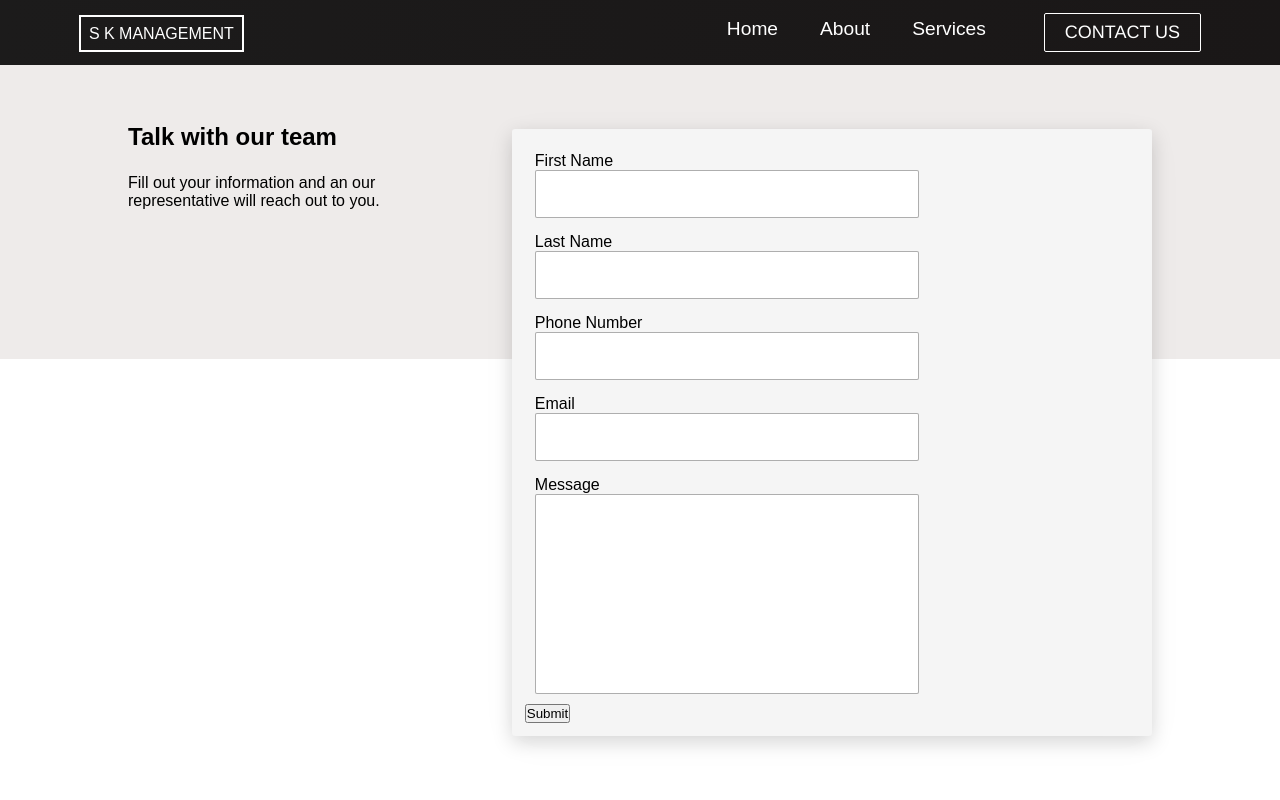
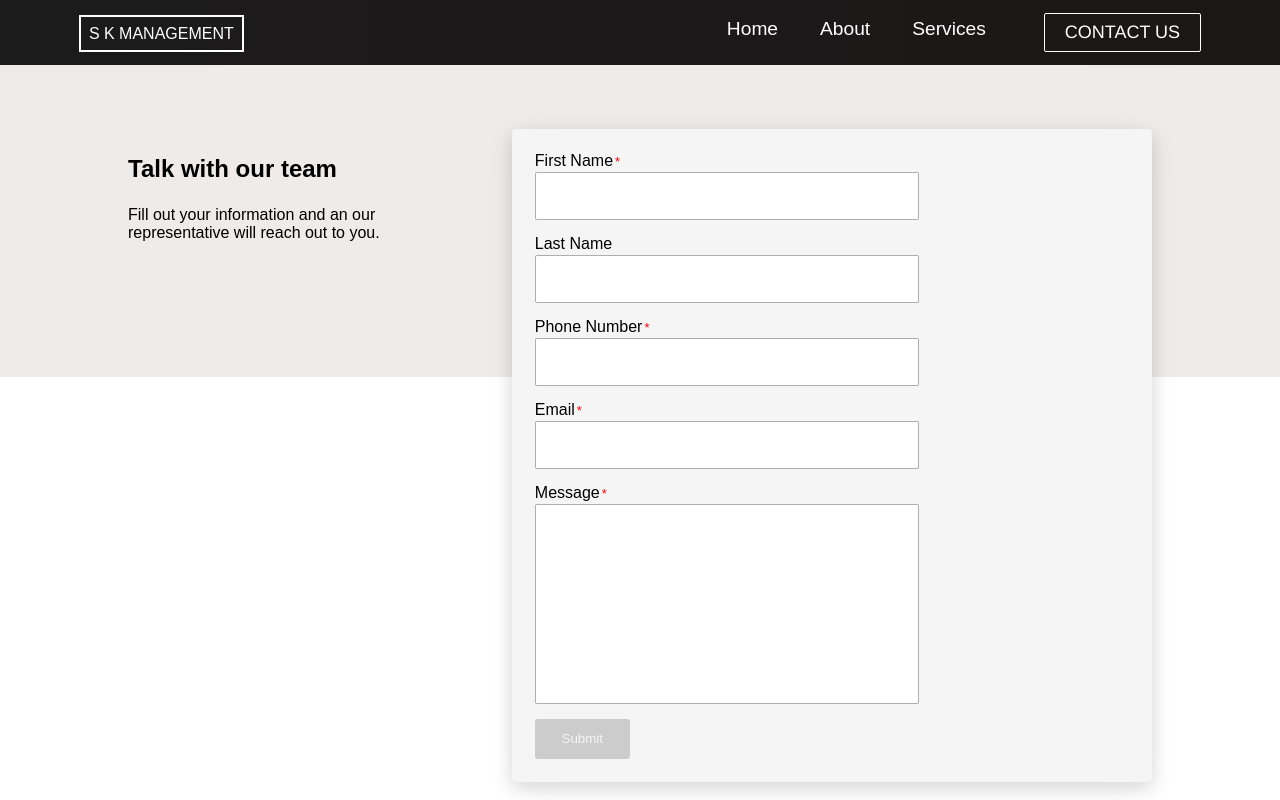
Before and after one commit to YashPatel04/business-portfolio-website, a React (Create React App) app: page /contact in a window 1280 px wide. Shown: the top 800 px of the page. Built offline with nearby package versions, Linux system fonts and the light colour scheme; the HTML template or start-up script is replaced by a standard one; a web font is replaced by a local one.

Commit message:
1080p frontend contact form ready

```diff
--- a/src/components/Form.css
+++ b/src/components/Form.css
@@ -2,6 +2,11 @@
     height: auto;
     position: relative;
     font-family: '', sans-serif;
+}
+.asterisk{
+    padding-left:2px;
+    color:red;
+    font-size: small;
 }
 .Tone-1{
     background-color: rgb(238, 235, 234);
@@ -39,7 +44,7 @@
     box-shadow: 0 6px 20px rgba(14, 14, 14, 0.17);
     -webkit-filter: drop-shadow(0 6px 20px rgba(56, 125, 255, 0.017));
     filter: drop-shadow(0 6px 20px rgba(17, 17, 18, 0.017));
-    border-radius: 3px;
+    border-radius: 4px;
     overflow: hidden;
     text-decoration: none;
     padding:1%;
@@ -49,7 +54,7 @@
 }
 .dialouge{
     width: 20vw;
-    margin-top:4.5%;
+    margin-top:7%;
     margin-left:10%;
 }
 .box{
@@ -59,8 +64,28 @@
     border: 1px solid #909090ba;
     border-radius: 2px;
 }
+label{
+    padding-bottom:2px;
+}
 input:focus, textarea:focus {
     border: 2px solid #909090ba; /* Change border color when input is focused */
     outline: none; /* Remove default outline */
-    box-shadow: 0 0 5px rgba(81, 203, 238, 1); /* Add a subtle shadow */
+    box-shadow: 0 0 5px rgba(146, 146, 223, 0.549); /* Add a subtle shadow */
 }
+#submit{
+    background-color: black;
+    color: whitesmoke;
+    width:95px;
+    height:40px;
+    border-radius:3px;
+    border:none;
+}
+#submit:hover{
+    background-color: #F06A6A;
+    box-shadow: 0 0 8px rgba(0, 0, 0, 0.549);
+    transition: all 0.1s ;
+}
+#submit:disabled {
+    background-color: #ccc; /* Gray background for disabled state */
+    cursor: not-allowed; /* Change cursor to indicate disabled state */
+}
--- a/src/components/Form.js
+++ b/src/components/Form.js
@@ -2,7 +2,7 @@ import React from 'react';
 import './Form.css';
 import {useForm} from "react-hook-form";
 function Form() {
-  const { register, handleSubmit, formState:{errors} } = useForm();
+  const { register, handleSubmit, formState:{errors, isValid} } = useForm({mode: 'onChange',criteriaMode: 'all'});
   const onSubmit = (data) => {
     console.log(data);
   }
@@ -18,17 +18,17 @@ function Form() {
         <div className='form-container'>
         <form onSubmit={handleSubmit(onSubmit)}>
           <div className='form-item'>
-            <label>First Name</label>
+            <label>First Name<a className='asterisk'>*</a></label>
             <input className='box' name="firstName" {...register("firstName",{required:true})}/>
-            {errors.firstName && <p className='warnings'>First name is required</p>}
+            {errors.firstName && <p className='warnings'>First name is required.</p>}
           </div>
           <div className='form-item'>
             <label>Last Name</label>
             <input className='box' name="lastName" {...register("lastName",{required:false})}/>
           </div>
           <div className='form-item'>
-            <label>Phone Number</label>
-            <input className='box' name="phone" {...register("phone",{required:true , pattern:'^(?:\+1)?\s?\(?\d{3}\)?[-.\s]?\d{3}[-.\s]?\d{4}$'})}/>
+            <label>Phone Number<a className='asterisk'>*</a></label>
+            <input className='box' name="phone" {...register("phone",{required:true , pattern: /^(?:\+1)?\s?\(?\d{3}\)?[-.\s]?\d{3}[-.\s]?\d{4}$/})}/>
             {/*
             This regex pattern allows for phone numbers in various formats, such as:
             (123) 456–7890
@@ -37,24 +37,26 @@ function Form() {
             1234567890
             +11234567890
             */}
-            {errors.phone && <p className='warnings'>Phone number is required and must be valid</p>}
+            {errors.phone && <p className='warnings'>Phone number is required and must be valid.</p>}
           </div>
           <div className='form-item'>
-            <label>Email</label>
-            <input className='box' name="email" {...register("email",{required:true, pattern:'/^\S+@\S+$/i'})}/>
-            {errors.email && <p className='warnings'>Email is required and must be valid</p>}
+            <label>Email<a className='asterisk'>*</a></label>
+            <input className='box' name="email" {...register("email",{required:true, pattern:/^\S+@\S+$/i})}/>
+            {errors.email && <p className='warnings'>Email is required and must be valid.</p>}
           </div>
           <div className='form-item'>
-            <label>Message</label>
+            <label>Message<a className='asterisk'>*</a></label>
             <textarea
             id='message'
             name='message'
             rows='4'
             className='box'
             {...register('message', { required: true })}></textarea>
-            {errors.message && <p className='warnings'>Message is required</p>}
+            {errors.message && <p className='warnings'>Message is required.</p>}
           </div>
-          <button className='submit' type="submit">Submit</button>
+          <div className='form-item'>
+          <button  id='submit' type="submit" disabled={!isValid}>Submit</button>
+          </div>
           </form>
         </div>
       </div>
```
